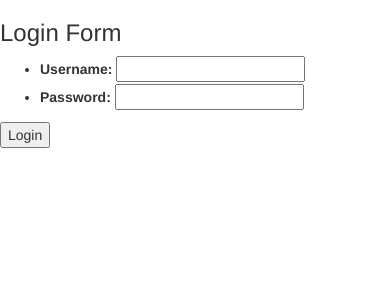
After one commit to AmrBadr886/Bookmarks-application, a Django app: page /login/ in a window 390 px wide. The commit adds this page. Shown: the top 300 px of the page. Run offline with Django 3.2, Linux system fonts and the light colour scheme; some libraries are stand-ins or nearby versions.

Commit message:
login functionality added

```diff
--- /dev/null
+++ b/bookmarks/forms.py
@@ -0,0 +1,6 @@
+from django import forms
+
+
+class LoginForm(forms.Form):
+    username = forms.CharField(max_length=200)
+    password = forms.CharField(widget=forms.PasswordInput)
--- a/bookmarks/urls.py
+++ b/bookmarks/urls.py
@@ -3,5 +3,6 @@ from .views import *
 
 urlpatterns = [
     url(r'^$', main_page, name='main_page'),
-    url(r'^users/(?P<username>\w+)$', user_page, name='user_page')
+    url(r'^users/(?P<username>\w+)$', user_page, name='user_page'),
+    url(r'^login/$', user_login, name='user_login')
 ]
--- a/bookmarks/views.py
+++ b/bookmarks/views.py
@@ -1,6 +1,9 @@
+from django.core.urlresolvers import reverse
 from django.shortcuts import render, get_object_or_404
 from django.http import HttpResponse, Http404, HttpResponseRedirect
 from django.contrib.auth.models import User
+from django.contrib.auth import authenticate, login
+from .forms import LoginForm
 
 
 def main_page(request):
@@ -10,3 +13,24 @@ def main_page(request):
 def user_page(request, username):
     user = get_object_or_404(User, username=username)
     return render(request, 'bookmarks/user_page.html', {'user': user})
+
+
+def user_login(request):
+    if request.method == 'POST':
+        form = LoginForm(request.POST)
+        if form.is_valid():
+            user = authenticate(
+                username=form.cleaned_data['username'],
+                password=form.cleaned_data['password']
+            )
+            if user:
+                login(request, user)
+                return HttpResponseRedirect(reverse('main_page'))
+            else:
+                error = 'invalid username or password'
+        else:
+            error = None
+    else:
+        form = LoginForm()
+        error = None
+    return render(request, 'bookmarks/user_login.html', {'form': form, 'error':error})
--- /dev/null
+++ b/templates/bookmarks/user_login.html
@@ -0,0 +1,19 @@
+{% extends 'base.html' %}
+{% block title %} UserLogin {% endblock %}
+
+{% block content %}
+<div class="col-md-6 col-md-offset-3">
+    <h3>Login Form</h3>
+    {% if error %}
+    <small>{{ error }}</small>
+    {% endif %}
+    <form action="{% url 'user_login' %}" method="post">
+        {% csrf_token %}
+        <ul>
+            {{ form.as_ul }}
+        </ul>
+        <input type="submit" value="Login">
+    </form>
+</div>
+
+{% endblock%}
--- a/templates/bookmarks/user_page.html
+++ b/templates/bookmarks/user_page.html
@@ -1,5 +1,5 @@
 {% extends 'base.html' %}
-{% block title %} Django bookmarks - User {{ user.username }} {% endblock %}
+{% block title %} {{ user.username }} {% endblock %}
 
 {% block content %}
 <div class="col-md-6 col-md-offset-3">
```
